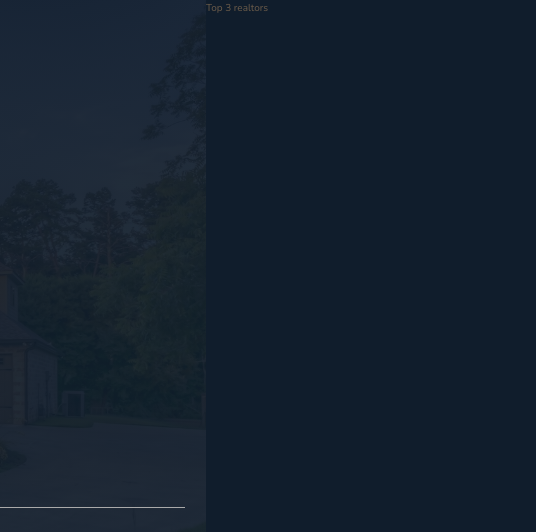
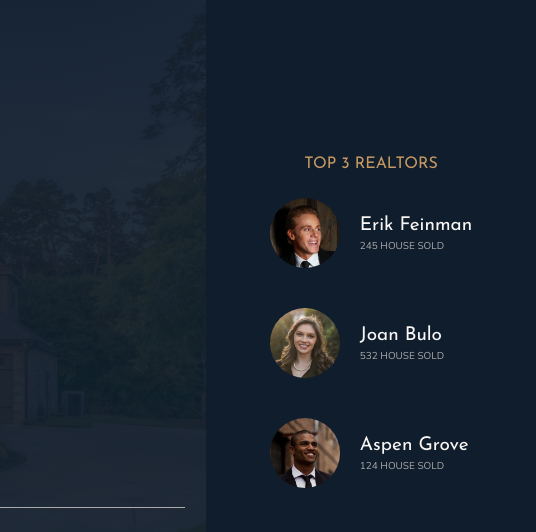
Before and after one commit to wheelsa/NexterCSS, a website: page index.html in a window 1280 px wide. Shown: the top 532 px of the page, 744-1280 px from the left. Drawn offline with nearby package versions, Linux system fonts and the light colour scheme.

Commit message:
finished realtors section

```diff
--- a/index.html
+++ b/index.html
@@ -33,7 +33,33 @@
     </div>
 
     <div class="realtors">
-      Top 3 realtors
+      <h3 class="heading-3">Top 3 Realtors</h3>
+      <div class="realtors__list">
+        <img src="img/realtor-1.jpeg" alt="Realtor 1" class="realtors__img">
+        <div class="realtors__details">
+          <h4 class="heading-4 heading-4--light">
+              Erik Feinman
+          </h4>
+          <p class="realtors__sold"> 245 house sold</p>
+        </div>
+
+        <img src="img/realtor-2.jpeg" alt="Realtor 2" class="realtors__img">
+        <div class="realtors__details">
+          <h4 class="heading-4 heading-4--light">
+             Joan Bulo
+          </h4>
+          <p class="realtors__sold"> 532 house sold</p>
+        </div>
+
+        <img src="img/realtor-3.jpeg" alt="Realtor 3" class="realtors__img">
+        <div class="realtors__details">
+          <h4 class="heading-4 heading-4--light">
+              Aspen Grove
+          </h4>
+          <p class="realtors__sold"> 124 house sold</p>
+        </div>
+
+      </div>
     </div>
 
     <section class="features">
--- a/sass/_realtors.scss
+++ b/sass/_realtors.scss
@@ -1,4 +1,33 @@
 .realtors {
   background-color: $color-secondary;
   grid-column: col-start 7 / full-end;
+  padding: 3rem;
+
+  display: grid;
+  align-content: center;
+  justify-content: center;
+  justify-items: center;
+  row-gap: 2rem;
+
+  &__list{
+    display: grid;
+    grid-template-columns: min-content max-content;
+    column-gap: 2rem;
+    row-gap: 5vh;
+    align-items: center;
+  }
+
+  &__img{
+    width: 7rem;
+    border-radius: 50%;
+    display: block;
+  }
+
+  &__sold{
+    text-transform: uppercase;
+    color: $color-grey-light-2;
+    margin-top: -3px;
+  }
+
+
 }
```
Also changed, not shown: css/style.comp.css.
